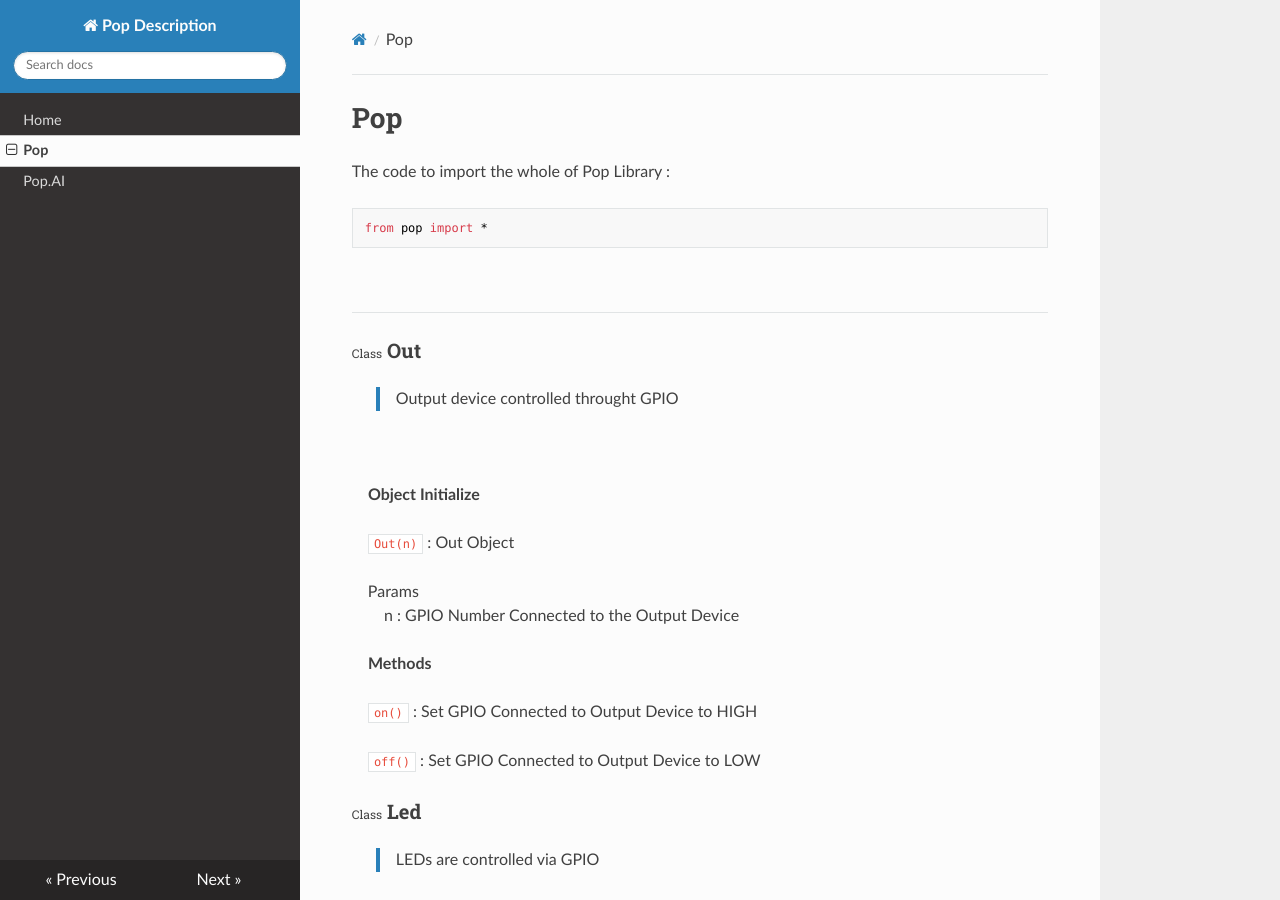
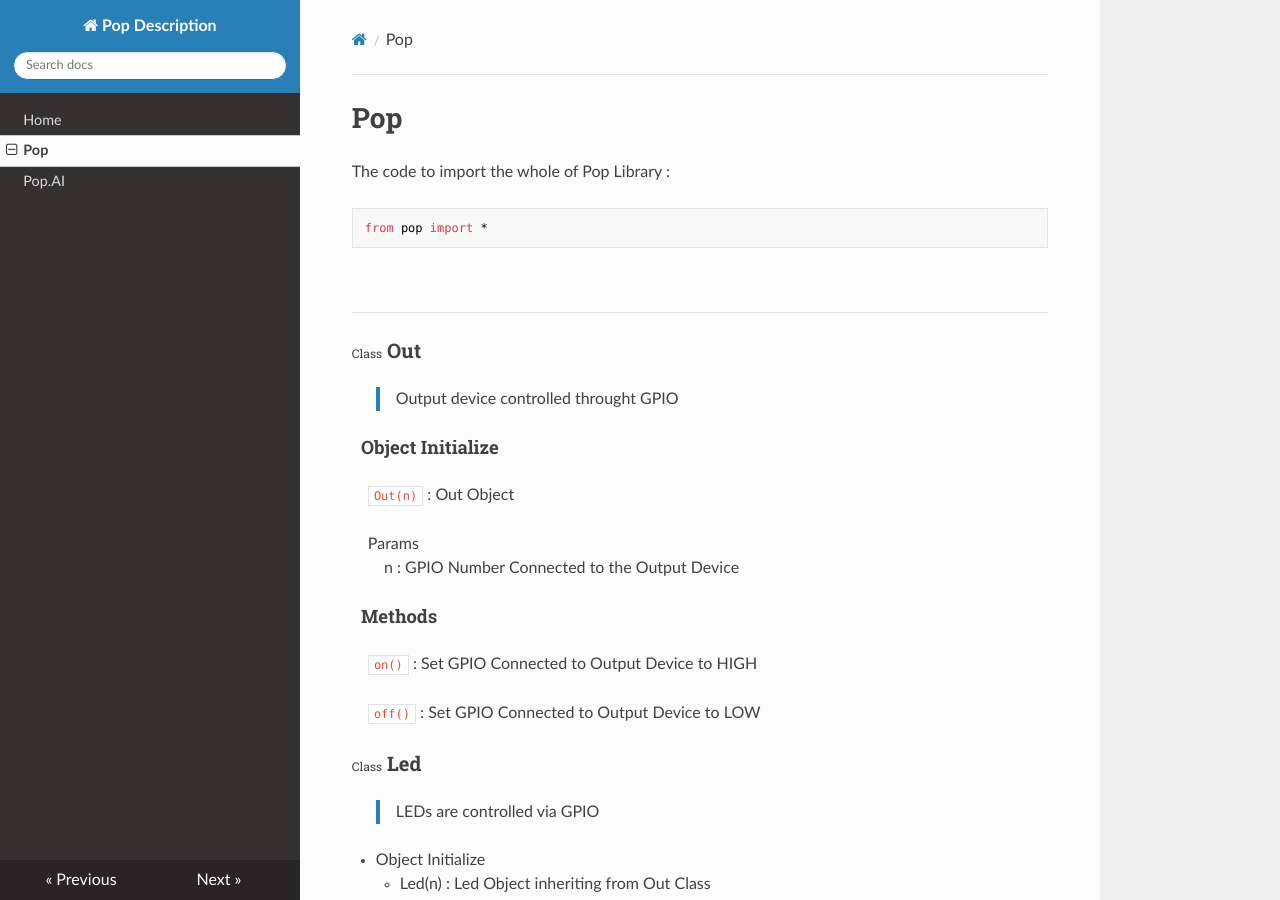
Before and after one commit to hbe-dev/pop_docs, an MkDocs documentation site: the page built from docs/pop.md, in a window 1280 px wide and 900 px high. Built offline with MkDocs 1.6.1, drawn with Linux system fonts in a browser that asks for light colours; nearby versions of some CDN libraries.

Commit message:
Update pop.md

```diff
--- a/docs/pop.md
+++ b/docs/pop.md
@@ -13,16 +13,14 @@
 
 > Output device controlled throught GPIO
 
-<br>
-
-&emsp; **Object Initialize**
+<h4>&emsp; Object Initialize</h4>
 
 &emsp; `Out(n)` : Out Object
 
 &emsp; Params
 &emsp; &emsp;  n : GPIO Number Connected to the Output Device
 
-&emsp; **Methods**
+<h4>&emsp; Methods</h4>
 
 &emsp; `on()`
 		: Set GPIO Connected to Output Device to HIGH
```
